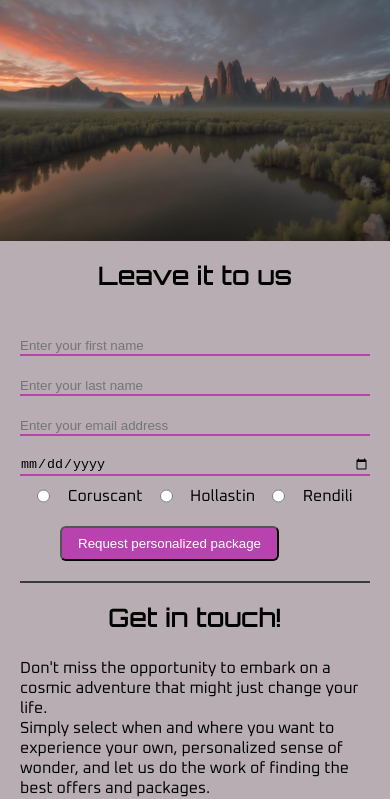
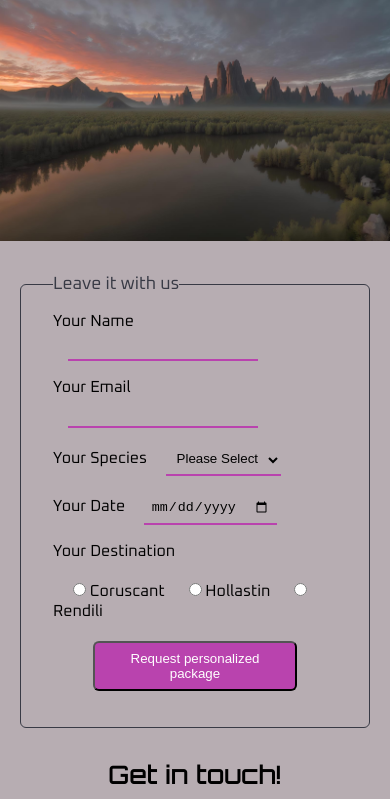
Before and after one commit to Sarah-Bue/lonely-galaxy, a plain HTML site: page bookings.html in a window 390 px wide. Shown: the part 56-855 px from the top of the page. Drawn offline with Linux system fonts and the light colour scheme; a web font is replaced by a local one.

Commit message:
add fieldset around form area and style to be responsive

```diff
--- a/assets/css/style.css
+++ b/assets/css/style.css
@@ -237,22 +237,79 @@ main {
     background: url(../images/hollastin-onplanet.jpeg) no-repeat center center / cover;
     position: relative;
 }
+/* Form Styles */
+fieldset {
+    margin: 2em 0;
+    padding: 1em 2em;
+    border: solid 1px #383a45;
+    border-radius: 6px;
+    min-width: 200px;
+}
 
-.radio-buttons { /* How do I align them vertically? */
-    display: flex;
-    justify-content: space-evenly;
-    width: 100%;
-    margin: 10px 0;
+legend {
+    font-size: 110%;
+    font-family: "Oxanium", sans-serif;
+    color:#383a45;
+}
+
+label {
+    display: inline-block;
+    margin-top: 1em;
+}
+
+label:first-of-type {
+    margin-top: 0;
 }
 
 .text-input {
+    padding: .5em;
+    margin-left: 15px;
     background: transparent;
     border: none;
     border-bottom: 2px solid #b943ae;
-    width: 100%;
-    height: 20px;
-    margin-top: 20px;
+    box-align: right; /* How do I align all these lines to the right? */
 }
+
+input [type="email"], input [type="text"] {
+    width: 10em;
+}
+
+.radio-buttons {
+    margin-top: 1em;
+    margin-bottom: 1em;
+    display: block;
+}
+
+.radio-buttons label{
+    margin-top: 0;
+}
+
+.radio-buttons p {
+    margin-bottom: 0;
+}
+
+input[type="radio"] {
+    margin-left: 1.5em;
+    margin-right: 0;
+}
+
+.selection {
+    display: inline-block;
+    margin-top: 1em;
+}
+
+.bookings-button { /* How do I center this on medium sized screens? */
+    display: inline-block;
+    background-color: #b943ae;
+    text-decoration: none;
+    color: #ffffff;
+    border-radius: 6px;
+    padding: 8px 16px;
+    display: block;
+    text-align: center;
+    margin: 20px 40px;
+}
+
 
 /* ---------- FOOTER SECTION STYLES ---------- */
 
@@ -329,13 +386,13 @@ footer {
     }
 
     /* Bookings Section */
-    .radio-buttons { /* How do I align them vertically? */
-        width: 75%;
-    }
+   iframe {
+    width: 100%;
+   }
 
-    .text-input {
-        width: 75%;
-    }
+   fieldset {
+    height: 90%;
+   }
 }
 
 /* Media Query: laptops and larger screens (992px and up) */
@@ -367,6 +424,11 @@ footer {
         align-items: stretch;
     }
 
+    /* Form Styles */
+    fieldset {
+        width: 100%;
+    }
+
     /* How can I make the buttons lign up along the bottom ? */
     .card-button {
         align-items: baseline;
--- a/bookings.html
+++ b/bookings.html
@@ -57,23 +57,39 @@
         <!-- Main -->
         <main>
             <!-- Bookings Image -->
-            <section id="bookings-img" title="A vibrant sunset over a lake with fog enveloping a lake with mountains in the distance."></section>
-
-<!--             <h2 class="about-h2">Get in touch!</h2> -->
+            <section id="bookings-img"
+            title="A vibrant sunset over a lake with fog enveloping a lake with mountains in the distance."></section>
 
             <section class="about">
                 <!-- Bookings Form-->
-                <div class="about1">
-                    <h2>Leave it to us</h2>
-                    <form id="bookings-form" action="https://formdump.codeinstitute.net/" method="POST">
-                        <input type="text" class="text-input" name="first-name" id="first-name" placeholder="Enter your first name" required>
-                        <input type="text" class="text-input" name="last-name" id="last-name" placeholder="Enter your last name" required>
+                <form action="">
+                    <fieldset>
+                        <legend>Leave it with us</legend>
+                        <label for="name">Your Name</label>
+                        <input type="text" class="text-input" name="name" id="name" required> <br>
 
-                        <input type="email" class="text-input" name="email" id="email" placeholder="Enter your email address" required>
+                        <label for="email">Your Email</label>
+                        <input type="email" class="text-input" name="email" id="email" required> <br>
 
-                        <input type="date" class="text-input" name="datepicker" id="namepicker" required>
+                    <div class="selection">
+                        <label for="species">Your Species</label>
+                        <select name="species" id="species" class="text-input" required>
+                            <option value="species">Please Select</option>
+                            <option value="bothan">Bothan</option>
+                            <option value="duro">Duro</option>
+                            <option value="human">Human</option>
+                            <option value="rodian">Rodian</option>
+                            <option value="sullustan">Sullustan</option>
+                        </select>
+                    </div>
+
+                    <div class="selection">
+                        <label for="date">Your Date</label>
+                        <input type="date" name="datepicker" id="datepicker" class="text-input" required>
+                    </div>
 
                         <div class="radio-buttons">
+                            <p>Your Destination</p>
                             <input type="radio" name="planetpicker" id="coruscant" value="coruscant">
                             <label for="coruscant">Coruscant</label>
 
@@ -84,11 +100,11 @@
                             <label for="rendili">Rendili</label>
                         </div>
 
-                        <button type="submit" class="card-button">Request personalized package</button>
-                    </form>
-                </div>
+                        <button type="submit" class="bookings-button">Request personalized package</button>
 
-                <hr>
+
+                    </fieldset>
+                </form>
 
                 <!-- Call to Action -->
                 <div class="about2">
@@ -96,11 +112,14 @@
                     <p>Don't miss the opportunity to embark on a cosmic adventure that might just change your life. <br>
                         Simply select when and where you want to experience your own, personalized sense of wonder, and
                         let us do the work of finding the best offers and packages. <br><br>
-                        Contact us using our form, or find us on any of our on-planet offices.</p>
+                        Contact us using our form, or find us on any of our on-planet offices.
+                    </p>
 
-                        <p><iframe src="https://www.google.com/maps/embed?pb=!1m18!1m12!1m3!1d3025.279884611195!2d-74.05022926629375!3d40.68983314764599!2m3!1f0!2f0!3f0!3m2!1i1024!2i768!4f13.1!3m3!1m2!1s0x89c2508ed1e8d553%3A0x79084fab31e7ed6c!2sLiberty%20Island!5e0!3m2!1sen!2sie!4v1709594298537!5m2!1sen!2sie"
+                    <!-- Google Maps -->
+                    <p><iframe src="https://www.google.com/maps/embed?pb=!1m18!1m12!1m3!1d3025.279884611195!2d-74.05022926629375!3d40.68983314764599!2m3!1f0!2f0!3f0!3m2!1i1024!2i768!4f13.1!3m3!1m2!1s0x89c2508ed1e8d553%3A0x79084fab31e7ed6c!2sLiberty%20Island!5e0!3m2!1sen!2sie!4v1709594298537!5m2!1sen!2sie"
                             width="400" height="300" style="border:0;" allowfullscreen="" loading="lazy"
-                            referrerpolicy="no-referrer-when-downgrade"></iframe></p>
+                            referrerpolicy="no-referrer-when-downgrade"></iframe>
+                    </p>
                 </div>
             </section>
 
```
